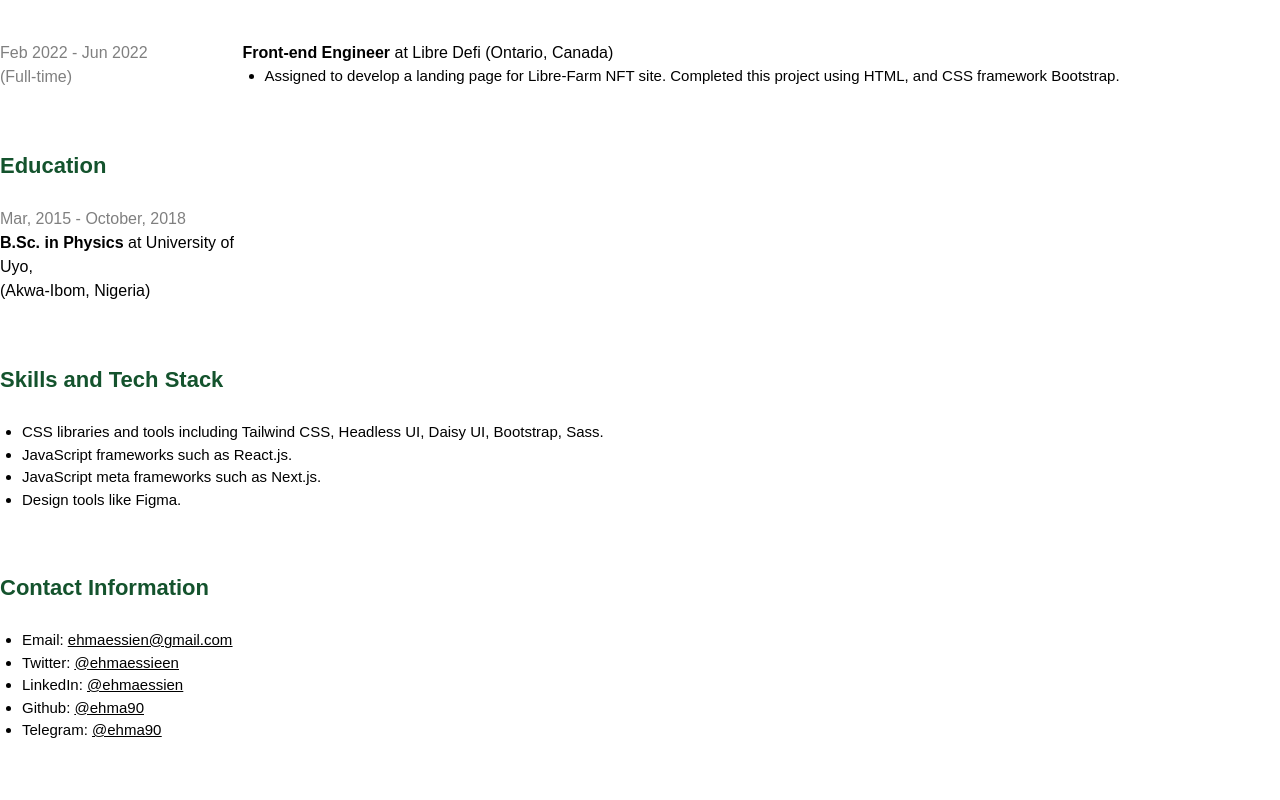
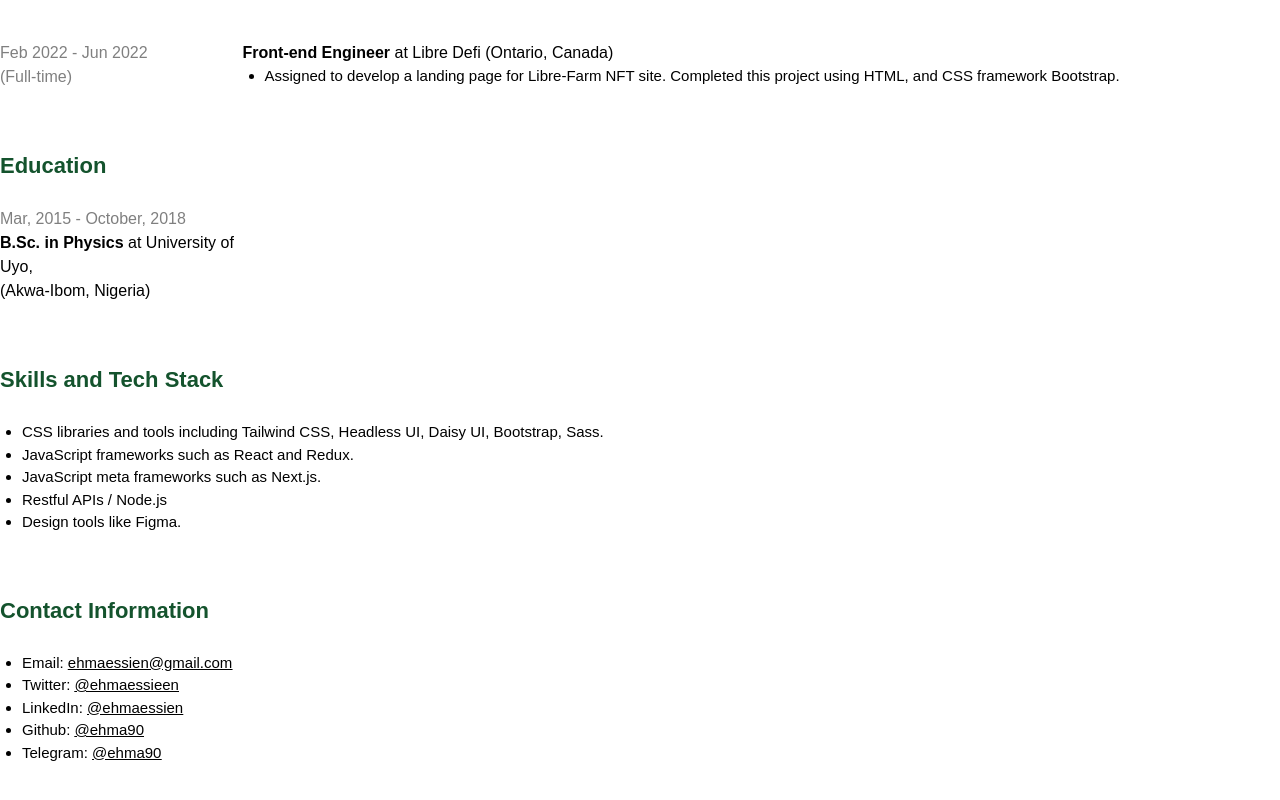
Before and after one commit to ehma90/Portfolio-App, a React (Create React App) app: page /resume in a window 1280 px wide. Shown: the part 565-1365 px from the top of the page. Built offline with nearby package versions, Linux system fonts and the light colour scheme.

Commit message:
Update data

```diff
--- a/src/pages/Resume.jsx
+++ b/src/pages/Resume.jsx
@@ -91,8 +91,9 @@ function Resume() {
               CSS libraries and tools including Tailwind CSS, Headless UI, Daisy
               UI, Bootstrap, Sass.
             </li>
-            <li>JavaScript frameworks such as React.js.</li>
+            <li>JavaScript frameworks such as React and Redux.</li>
             <li>JavaScript meta frameworks such as Next.js.</li>
+            <li>Restful APIs / Node.js</li>
             <li>Design tools like Figma.</li>
           </ul>
         </div>
```
